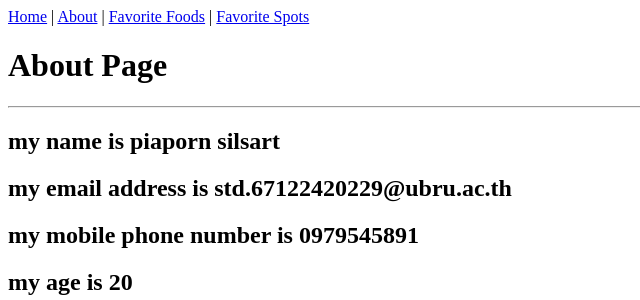
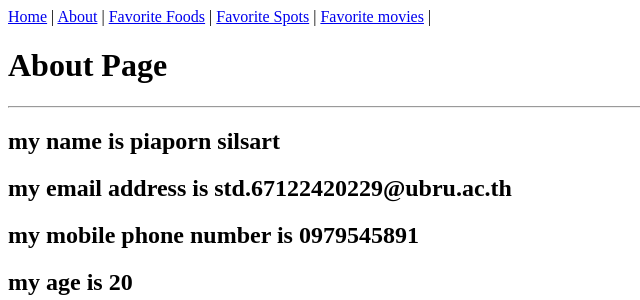
Before and after one commit to std67122420229-prog/flask-template-piyaporn, a Flask app: page /about in a window 1280 px wide. Shown: the top 300 px of the page, without its empty margins (0-640 px from the left). Run offline with Flask 3, Linux system fonts and the light colour scheme.

Commit message:
แก้ไขmovies

```diff
--- a/server.py
+++ b/server.py
@@ -27,3 +27,9 @@ def favorite_sports():
     title = 'Favorite Sports'
     sports = ['ว่ายนํ้า', 'ฟุตบอล', 'วอลเล่ย์บอล']
     return render_template('favorite_sports.html', title=title, sports=sports)
+
+@app.route('/favorite/movies')
+def favorite_movies():
+    title = 'Favorite movies'
+    movies = ['สัปเหร่อ', 'นางอาย', 'ธี่หยด','ข้างบ้าน','เดอะฮัก']
+    return render_template('favorite_movies.html', title=title, movies=movies)
--- a/templates/favorite_movies.html
+++ b/templates/favorite_movies.html
@@ -11,8 +11,8 @@
     <hr>
     <h2>รายการหนังที่ชอบ (for loop)</h2>
     <ol>
-        {% for sport in sports %}
-            <li><h3>{{ sport }}</h3></li>
+        {% for movie in movies %}
+            <li>{{ movie }}</li>
         {% endfor %}
     </ol>
 {% endblock %}
--- a/templates/layout.html
+++ b/templates/layout.html
@@ -11,11 +11,13 @@
 <!-- <a href="/">Home</a> |
 <a href="/about">About</a> |
 <a href="/favorite/foods">Favorite Foods</a> |
-<a href="/favorite/spots">Favorite Spots</a> | -->
+<a href="/favorite/spots">Favorite Spots</a> |
+<a href="/favorite/movies">Favorite movies</a> |-->
  <a href="{{ url_for('index') }}">Home</a> |
   <a href="{{ url_for('about') }}">About</a> |
   <a href="{{ url_for('favorite_foods') }}">Favorite Foods</a> |
-  <a href="{{ url_for('favorite_sports') }}">Favorite Spots</a>
+  <a href="{{ url_for('favorite_sports') }}">Favorite Spots</a> |
+  <a href="{{ url_for('favorite_movies') }}">Favorite movies</a> |
 
 
 
```
